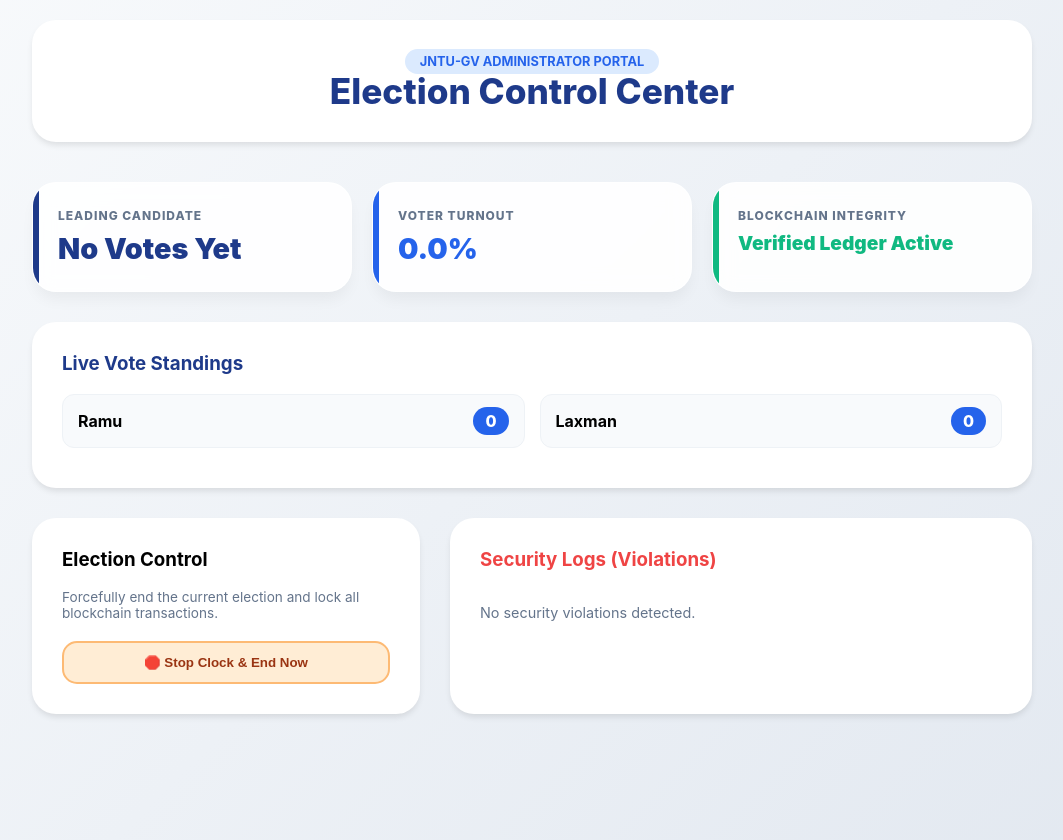
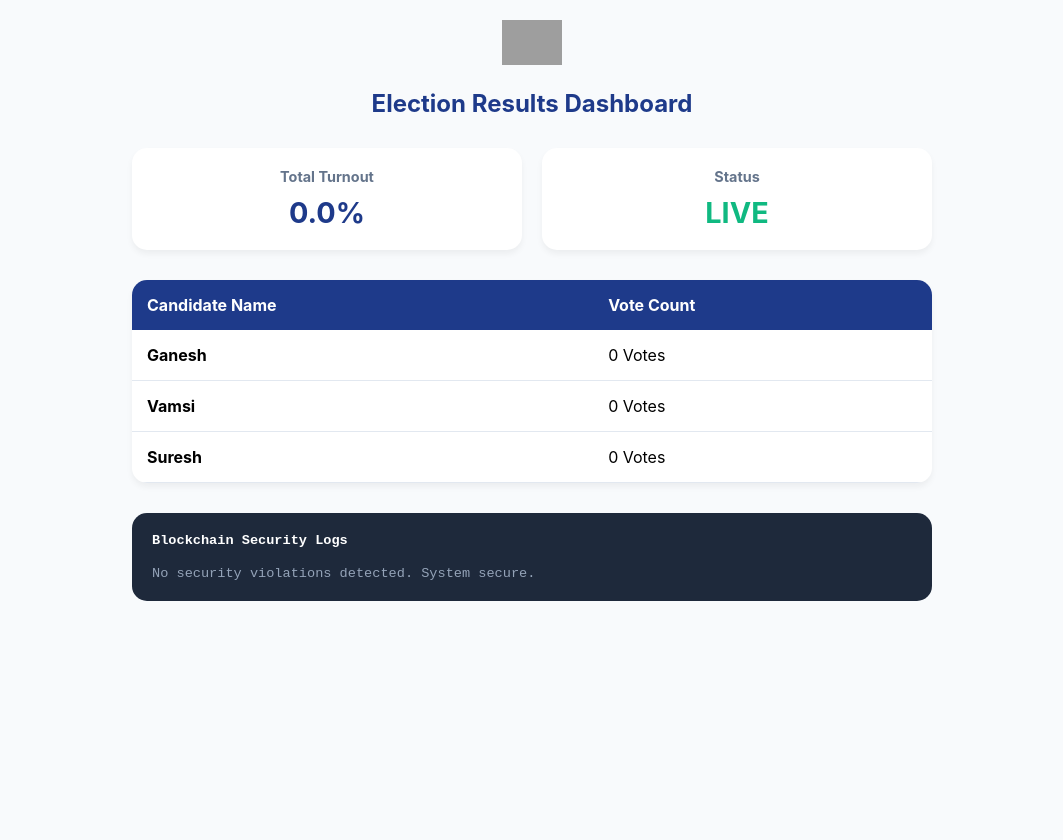
Before and after one commit to prudhvi16131/jntugv-voting-system, a Flask app: page /admin-results/JNTUGV_ADMIN_2026 in a window 1280 px wide. Shown: the whole page, without its empty margins (108-1171 px from the left). After the commit the page ends 601 px from the top, so only its background shows below. Run offline with Flask 3, Linux system fonts and the light colour scheme; grey boxes are pictures that could not be loaded.

Commit message:
Final synchronized build: Fixed voting and admin logic

```diff
--- a/app.py
+++ b/app.py
@@ -3,30 +3,26 @@ import json
 import time
 from datetime import datetime
 import pytz
-from flask import Flask, render_template, request, redirect, url_for, flash
+from flask import Flask, render_template, request, redirect, url_for
 
 app = Flask(__name__)
-app.secret_key = "JNTUGV_SUPER_SECRET_KEY"
+app.secret_key = "JNTUGV_SECURE_VOTING_2026"
 
 # --- CONFIGURATION ---
-class VotingConfig:
-    def __init__(self):
-        self.candidates = ["Ramu", "Laxman"] # You can add more here
-        self.election_end_time = "2026-03-01 17:00:00" # Set your demo end time
-        self.admin_secret = "JNTUGV_ADMIN_2026" # Your secret URL key
-        self.is_active = True
+IST = pytz.timezone('Asia/Kolkata')
+# This list must match the names in your results.html
+CANDIDATES = ["Ganesh", "Vamsi", "Suresh"]
+# YOUR SECRET LINK: /admin-results/JNTUGV_ADMIN_2026
+ADMIN_SECRET = "JNTUGV_ADMIN_2026"
 
-config = VotingConfig()
-IST = pytz.timezone('Asia/Kolkata')
-
-# --- BLOCKCHAIN ENGINE ---
+# --- BLOCKCHAIN SYSTEM ---
 class Blockchain:
     def __init__(self):
         self.chain = []
         self.pending_votes = []
-        self.nullifiers = set() # Stores hashed student IDs to prevent double-voting
+        self.nullifiers = set()  # To prevent double voting
         self.security_logs = []
-        self.create_block(previous_hash='1', proof=100) # Genesis Block
+        self.create_block(previous_hash='1', proof=100)  # Genesis Block
 
     def create_block(self, proof, previous_hash):
         block = {
@@ -47,99 +43,65 @@ class Blockchain:
         encoded_block = json.dumps(block, sort_keys=True).encode()
         return hashlib.sha256(encoded_block).hexdigest()
 
-    def add_vote(self, student_id, candidate):
-        # 1. Create Nullifier (SHA-256 of Student ID)
-        nullifier = hashlib.sha256(student_id.encode()).hexdigest()
-
-        # 2. Check for double voting
-        if nullifier in self.nullifiers:
-            log_msg = f"Double-voting attempt detected for ID: {student_id[:5]}***"
-            self.security_logs.append(log_msg)
-            return False, "You have already cast your vote."
-
-        # 3. Add to pending and update nullifiers
-        receipt_id = hashlib.sha256(f"{student_id}{time.time()}".encode()).hexdigest()[:10].upper()
-        vote_data = {
-            'receipt': receipt_id,
-            'candidate': candidate,
-            'timestamp': datetime.now(IST).strftime("%Y-%m-%d %H:%M:%S")
-        }
-        self.pending_votes.append(vote_data)
-        self.nullifiers.add(nullifier)
-
-        # Mine block immediately for this demo
-        self.create_block(proof=123, previous_hash=self.hash(self.get_last_block()))
-        return True, receipt_id
-
     def get_vote_count(self, candidate_name):
         count = 0
         for block in self.chain:
-            for vote in block['votes']:
-                if vote['candidate'] == candidate_name:
+            for v in block['votes']:
+                if v['candidate'] == candidate_name:
                     count += 1
         return count
 
-    def get_winner(self):
-        counts = {c: self.get_vote_count(c) for c in config.candidates}
-        return max(counts, key=counts.get) if any(counts.values()) else "No Votes Yet"
-
+# Initialize the engine
 blockchain = Blockchain()
 
 # --- ROUTES ---
 
 @app.route('/')
 def index():
-    return render_template('index.html', candidates=config.candidates, active=config.is_active)
+    # Sending 'candidates' fixes the Internal Server Error on the home page
+    return render_template('index.html', candidates=CANDIDATES)
 
 @app.route('/cast_vote', methods=['POST'])
 def cast_vote():
-    if not config.is_active:
-        return "Election Closed"
-
     student_id = request.form.get('student_id')
     candidate = request.form.get('candidate')
 
-    success, result = blockchain.add_vote(student_id, candidate)
-    if success:
-        return render_template('success.html', receipt=result)
-    else:
-        flash(result)
-        return redirect(url_for('index'))
+    if not student_id or not candidate:
+        return "Error: ID or Candidate missing", 400
 
-@app.route('/audit', methods=['GET', 'POST'])
-def audit():
-    result = None
-    searched_id = None
-    if request.method == 'POST':
-        searched_id = request.form.get('receipt').upper()
-        for block in blockchain.chain:
-            for vote in block['votes']:
-                if vote['receipt'] == searched_id:
-                    result = {
-                        'block_index': block['index'],
-                        'timestamp': vote['timestamp'],
-                        'candidate': vote['candidate']
-                    }
-    return render_template('audit.html', result=result, searched_id=searched_id)
+    # SHA-256 Nullifier Check
+    nullifier = hashlib.sha256(student_id.encode()).hexdigest()
 
-@app.route(f'/admin-results/{config.admin_secret}')
+    if nullifier in blockchain.nullifiers:
+        blockchain.security_logs.append(f"Blocked double vote: {student_id[:5]}***")
+        return "<h1>Error: You have already voted!</h1><a href='/'>Go Back</a>"
+
+    # Secure the vote
+    blockchain.nullifiers.add(nullifier)
+    vote_data = {
+        'candidate': candidate,
+        'receipt': hashlib.sha256(str(time.time()).encode()).hexdigest()[:8].upper()
+    }
+
+    blockchain.pending_votes.append(vote_data)
+    blockchain.create_block(proof=123, previous_hash=blockchain.hash(blockchain.get_last_block()))
+
+    return render_template('success.html', receipt=vote_data['receipt'])
+
+@app.route(f'/admin-results/{ADMIN_SECRET}')
 def admin_results():
-    total_votes = len(blockchain.nullifiers)
-    turnout = round((total_votes / 80) * 100, 2) # Assuming 80 students
+    # This dictionary provides the data your 'results.html' tally table needs
+    vote_counts = {c: blockchain.get_vote_count(c) for c in CANDIDATES}
 
-    # Calculate live standings for results.html
-    vote_counts = {c: blockchain.get_vote_count(c) for c in config.candidates}
+    # Calculate turnout (based on 60 students)
+    total_class_size = 60
+    turnout_pct = round((len(blockchain.nullifiers) / total_class_size) * 100, 2)
 
     return render_template('results.html',
-                           winner=blockchain.get_winner(),
-                           turnout=turnout,
                            vote_counts=vote_counts,
-                           violations=blockchain.security_logs)
-
-@app.route('/stop_clock', methods=['POST'])
-def stop_clock():
-    config.is_active = False
-    return redirect(url_for('admin_results'))
+                           turnout=turnout_pct,
+                           violations=blockchain.security_logs,
+                           winner="Election Active")
 
 if __name__ == '__main__':
     app.run(debug=True)
--- a/templates/results.html
+++ b/templates/results.html
@@ -3,160 +3,148 @@
 <head>
     <meta charset="UTF-8">
     <meta name="viewport" content="width=device-width, initial-scale=1.0">
-    <title>JNTU-GV | Admin Dashboard</title>
+    <title>Admin Dashboard | JNTU-GV Election</title>
     <style>
-        /* Premium Dashboard UI */
         :root {
             --jntu-blue: #1e3a8a;
-            --accent: #2563eb;
             --success: #10b981;
-            --warning: #f59e0b;
             --danger: #ef4444;
-            --bg-gradient: linear-gradient(135deg, #f8fafc 0%, #e2e8f0 100%);
+            --bg: #f8fafc;
         }
 
         body {
-            font-family: 'Inter', system-ui, -apple-system, sans-serif;
-            background: var(--bg-gradient);
-            min-height: 100vh;
+            font-family: 'Inter', sans-serif;
+            background-color: var(--bg);
             margin: 0;
             padding: 20px;
         }
 
-        .container { max-width: 1000px; margin: 0 auto; }
-
-        header {
-            text-align: center;
-            margin-bottom: 40px;
-            background: white;
-            padding: 30px;
-            border-radius: 24px;
-            box-shadow: 0 4px 6px -1px rgba(0,0,0,0.1);
+        .dashboard {
+            max-width: 800px;
+            margin: 0 auto;
         }
 
-        h1 { color: var(--jntu-blue); margin: 0; font-weight: 800; font-size: 2.2rem; }
-        .badge { background: #dbeafe; color: var(--accent); padding: 5px 15px; border-radius: 99px; font-size: 0.8rem; font-weight: 700; text-transform: uppercase; }
+        .header {
+            text-align: center;
+            margin-bottom: 30px;
+        }
 
-        /* Stats Grid */
         .stats-grid {
             display: grid;
-            grid-template-columns: repeat(auto-fit, minmax(280px, 1fr));
+            grid-template-columns: repeat(auto-fit, minmax(200px, 1fr));
             gap: 20px;
             margin-bottom: 30px;
         }
 
-        .stat-box {
-            background: rgba(255, 255, 255, 0.9);
-            padding: 25px;
-            border-radius: 24px;
-            box-shadow: 0 10px 15px -3px rgba(0, 0, 0, 0.05);
-            border: 1px solid rgba(255, 255, 255, 0.7);
-            backdrop-filter: blur(10px);
-            transition: transform 0.3s ease;
-            position: relative;
-            overflow: hidden;
+        .stat-card {
+            background: white;
+            padding: 20px;
+            border-radius: 15px;
+            box-shadow: 0 4px 6px rgba(0,0,0,0.05);
+            text-align: center;
         }
 
-        .stat-box:hover { transform: translateY(-5px); }
-        .stat-box::before { content: ""; position: absolute; left: 0; top: 0; bottom: 0; width: 6px; background: var(--jntu-blue); }
-
-        .stat-label { font-size: 0.75rem; text-transform: uppercase; color: #64748b; font-weight: 800; letter-spacing: 1px; }
-        .stat-value { font-size: 1.8rem; font-weight: 900; color: var(--jntu-blue); margin-top: 8px; }
-
-        /* Results & Logs Tables */
-        .content-card {
-            background: white;
-            padding: 30px;
-            border-radius: 24px;
-            margin-bottom: 30px;
-            box-shadow: 0 4px 6px -1px rgba(0,0,0,0.1);
+        .stat-card h3 {
+            margin: 0;
+            color: #64748b;
+            font-size: 0.9rem;
         }
 
-        .tally-row {
-            display: flex;
-            justify-content: space-between;
-            align-items: center;
-            padding: 12px 15px;
-            background: #f8fafc;
-            border-radius: 12px;
-            margin-bottom: 10px;
-            border: 1px solid #eef2f6;
+        .stat-card .value {
+            font-size: 1.8rem;
+            font-weight: 700;
+            color: var(--jntu-blue);
+            margin-top: 10px;
         }
 
-        .vote-count-badge { background: var(--accent); color: white; padding: 4px 12px; border-radius: 20px; font-weight: 800; }
+        .results-table {
+            width: 100%;
+            background: white;
+            border-collapse: collapse;
+            border-radius: 15px;
+            overflow: hidden;
+            box-shadow: 0 4px 6px rgba(0,0,0,0.05);
+            margin-bottom: 30px;
+        }
 
-        .btn-stop {
-            background: #ffedd5;
-            color: #9a3412;
-            border: 2px solid #fdba74;
-            padding: 12px 25px;
+        .results-table th {
+            background-color: var(--jntu-blue);
+            color: white;
+            padding: 15px;
+            text-align: left;
+        }
+
+        .results-table td {
+            padding: 15px;
+            border-bottom: 1px solid #e2e8f0;
+        }
+
+        .security-log {
+            background: #1e293b;
+            color: #38bdf8;
+            padding: 20px;
             border-radius: 15px;
-            font-weight: 800;
-            cursor: pointer;
-            width: 100%;
-            transition: 0.2s;
+            font-family: 'Courier New', monospace;
+            font-size: 0.85rem;
         }
-        .btn-stop:hover { background: #fed7aa; transform: scale(1.01); }
 
-        .log-entry { font-family: monospace; font-size: 0.85rem; padding: 8px 0; border-bottom: 1px solid #f1f5f9; color: var(--danger); }
+        .security-log h4 {
+            color: white;
+            margin-top: 0;
+        }
+
+        .log-entry {
+            margin-bottom: 5px;
+            border-left: 2px solid var(--danger);
+            padding-left: 10px;
+        }
     </style>
 </head>
 <body>
 
-<div class="container">
-    <header>
-        <span class="badge">JNTU-GV Administrator Portal</span>
-        <h1>Election Control Center</h1>
-    </header>
+<div class="dashboard">
+    <div class="header">
+        <img src="https://upload.wikimedia.org/wikipedia/en/thumb/1/1d/JNTU_Gurajada_Vizianagaram_logo.png/220px-JNTU_Gurajada_Vizianagaram_logo.png" width="60" alt="Logo">
+        <h2 style="color: var(--jntu-blue);">Election Results Dashboard</h2>
+    </div>
 
     <div class="stats-grid">
-        <div class="stat-box">
-            <div class="stat-label">Leading Candidate</div>
-            <div class="stat-value">{{ winner }}</div>
+        <div class="stat-card">
+            <h3>Total Turnout</h3>
+            <div class="value">{{ turnout }}%</div>
         </div>
-        <div class="stat-box" style="--jntu-blue: var(--accent);">
-            <div class="stat-label">Voter Turnout</div>
-            <div class="stat-value" style="color: var(--accent);">{{ turnout }}%</div>
-        </div>
-        <div class="stat-box" style="--jntu-blue: var(--success);">
-            <div class="stat-label">Blockchain Integrity</div>
-            <div class="stat-value" style="color: var(--success); font-size: 1.2rem;">Verified Ledger Active</div>
+        <div class="stat-card">
+            <h3>Status</h3>
+            <div class="value" style="color: var(--success);">LIVE</div>
         </div>
     </div>
 
-    <div class="content-card">
-        <h3 style="margin-top:0; color: var(--jntu-blue);">Live Vote Standings</h3>
-        <div style="display: grid; grid-template-columns: repeat(auto-fit, minmax(200px, 1fr)); gap: 15px;">
-            {% for candidate, count in vote_counts.items() %}
-            <div class="tally-row">
-                <span style="font-weight: 700;">{{ candidate }}</span>
-                <span class="vote-count-badge">{{ count }}</span>
-            </div>
+    <table class="results-table">
+        <thead>
+            <tr>
+                <th>Candidate Name</th>
+                <th>Vote Count</th>
+            </tr>
+        </thead>
+        <tbody>
+            {% for name, count in vote_counts.items() %}
+            <tr>
+                <td><strong>{{ name }}</strong></td>
+                <td>{{ count }} Votes</td>
+            </tr>
             {% endfor %}
-        </div>
-    </div>
+        </tbody>
+    </table>
 
-    <div style="display: grid; grid-template-columns: 1fr 1.5fr; gap: 30px;">
-        <div class="content-card">
-            <h3 style="margin-top:0;">Election Control</h3>
-            <p style="font-size: 0.85rem; color: #64748b; margin-bottom: 20px;">Forcefully end the current election and lock all blockchain transactions.</p>
-            <form action="/stop_clock" method="POST">
-                <button type="submit" class="btn-stop">🛑 Stop Clock & End Now</button>
-            </form>
-        </div>
-
-        <div class="content-card">
-            <h3 style="margin-top:0; color: var(--danger);">Security Logs (Violations)</h3>
-            <div style="max-height: 200px; overflow-y: auto;">
-                {% if violations %}
-                    {% for log in violations %}
-                        <div class="log-entry">⚠️ {{ log }}</div>
-                    {% endfor %}
-                {% else %}
-                    <p style="color: #64748b; font-size: 0.9rem;">No security violations detected.</p>
-                {% endif %}
-            </div>
-        </div>
+    <div class="security-log">
+        <h4>Blockchain Security Logs</h4>
+        {% if violations %}
+            {% for log in violations %}
+            <div class="log-entry">ALERT: {{ log }}</div>
+            {% endfor %}
+        {% else %}
+            <div style="color: #94a3b8;">No security violations detected. System secure.</div>
+        {% endif %}
     </div>
 </div>
 
```
Also changed, not shown: templates/index.html (+97 -121 lines).
